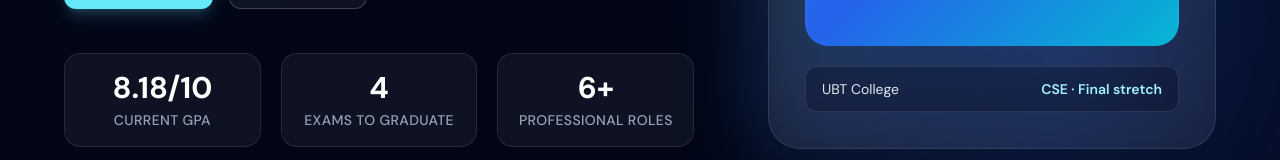
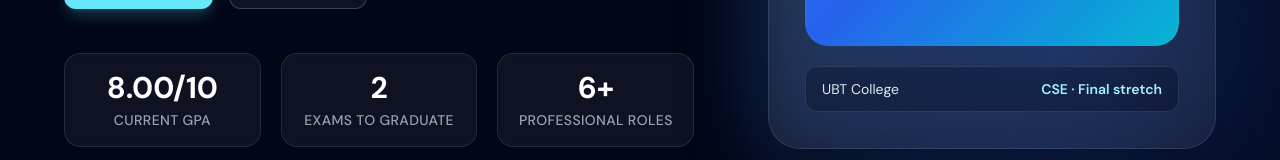
Before and after one commit to adiberishaubt/portfolio-website, a React (Vite) app: page / in a window 1280 px wide. Shown: the part 525-685 px from the top of the page. Built offline with nearby package versions, Linux system fonts and the light colour scheme.

Commit message:
Update portfolio graduation stats

```diff
--- a/src/components/Hero.tsx
+++ b/src/components/Hero.tsx
@@ -35,11 +35,11 @@ const Hero: React.FC = () => {
 
             <div className="grid max-w-2xl grid-cols-3 gap-3 pt-3 sm:gap-5">
               <div className="rounded-2xl border border-white/10 bg-white/5 p-4 text-center backdrop-blur-sm">
-                <div className="text-2xl font-bold text-white sm:text-3xl">8.18/10</div>
+                <div className="text-2xl font-bold text-white sm:text-3xl">8.00/10</div>
                 <div className="mt-1 text-xs font-medium uppercase tracking-wide text-slate-400 sm:text-sm">Current GPA</div>
               </div>
               <div className="rounded-2xl border border-white/10 bg-white/5 p-4 text-center backdrop-blur-sm">
-                <div className="text-2xl font-bold text-white sm:text-3xl">4</div>
+                <div className="text-2xl font-bold text-white sm:text-3xl">2</div>
                 <div className="mt-1 text-xs font-medium uppercase tracking-wide text-slate-400 sm:text-sm">Exams to graduate</div>
               </div>
               <div className="rounded-2xl border border-white/10 bg-white/5 p-4 text-center backdrop-blur-sm">
```
